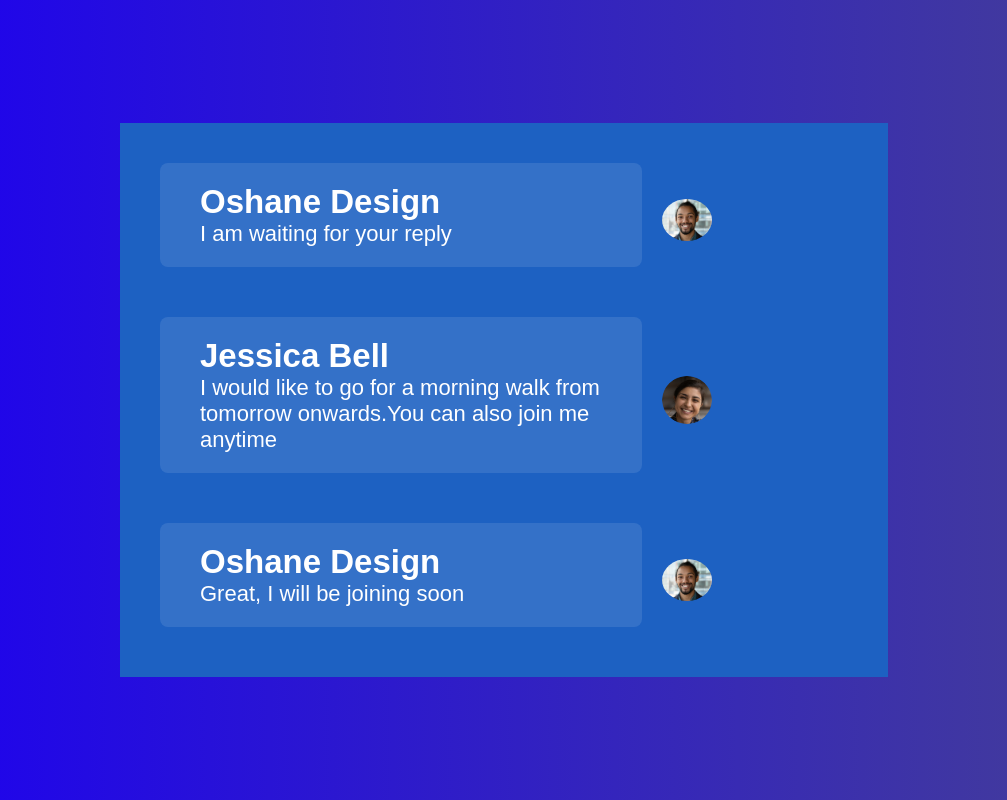
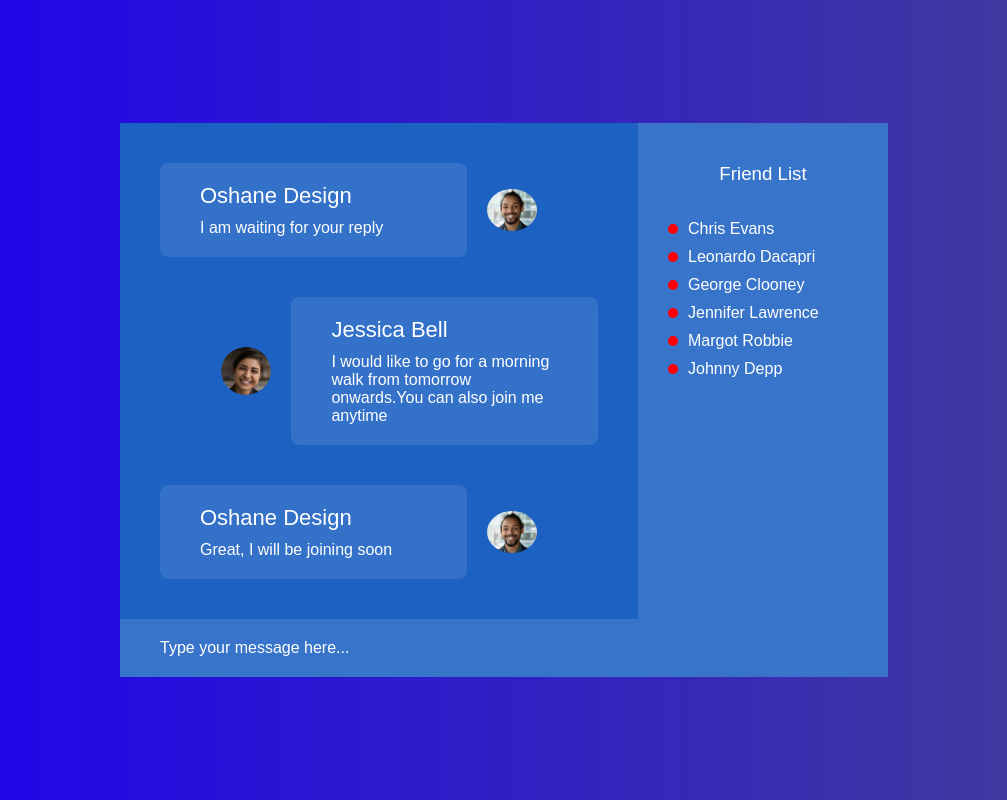
Before and after one commit to ocrearyy/chatApp, a plain HTML site: page index.html in a window 1280 px wide. Shown: the whole page, without its empty margins (136-1143 px from the left). Drawn offline with Linux system fonts and the light colour scheme.

Commit message:
first commit

```diff
--- a/index.html
+++ b/index.html
@@ -17,22 +17,34 @@
             </div>
             <img src="image 1.png" class= "msg-img"alt="" srcset="">
         </div>
-        <div class="col-1"><div class="msg-row">
+            <div class="msg-row msg-row2">
+            <img src="image 2.png" class= "msg-img"alt="" srcset="">
             <div class="msg-text">
                 <h2>Jessica Bell</h2>
                 <p>I would like to go for a morning walk from tomorrow onwards.You can also join me anytime</p>
             </div>
-            <img src="image 2.png" class= "msg-img"alt="" srcset="">
         </div>
-        <div class="col-1"><div class="msg-row">
+        <div class="msg-row">
             <div class="msg-text">
                 <h2>Oshane Design</h2>
                 <p>Great, I will be joining soon</p>
             </div>
             <img src="image 1.png" class= "msg-img"alt="" srcset="">
         </div>
+        <input type="text" placeholder="Type your message here...">
     </div>
-        <div class="col-2"></div>
+        <div class="col-2">
+            <h3>Friend List</h3>
+            <ul>
+                <li class="online">Chris Evans</li>
+                <li class="offline">Leonardo Dacapri</li>
+                <li class="busy">George Clooney</li>
+                <li class="online">Jennifer Lawrence</li>
+                <li class="busy">Margot Robbie</li>
+                <li class="offline">Johnny Depp</li>
+
+            </ul>
+        </div>
        </div>
    </div>
 
--- a/style.css
+++ b/style.css
@@ -37,14 +37,57 @@
 	padding: 20px 40px;
 	border-radius: 8px;
 	flex-basis: 70%;
+	font-weight: 300;
 }
-.msg-text {
+.msg-text h2 {
 	font-weight: 400;
 	font-size: 22px;
 	margin-bottom: 10px;
 }
-.msg-img{
+.msg-img {
 	width: 50px;
 	border-radius: 50%;
 	margin: 0 20px;
 }
+
+.msg-row2 {
+	justify-content: flex-end;
+}
+
+.col-1 input {
+	border: 0;
+	outline: none;
+	padding: 20px 40px;
+	background: #3874c9;
+	color: #fff;
+	width: 100%;
+	font-size: 16px;
+	font-weight: 300;
+}
+::placeholder {
+	color: #fff;
+}
+
+.col-2 h3 {
+	text-align: center;
+	margin-top: 40px;
+	font-weight: 400;
+}
+
+.col-2 ul {
+	list-style: none;
+	padding: 30px;
+}
+
+.col-2 ul li {
+	padding: 5px 0;
+}
+.col-2 ul li::before {
+	content: '';
+	width: 10px;
+	height: 10px;
+	border-radius: 50%;
+	background: red;
+	display: inline-block;
+	margin-right: 10px;
+}
```
